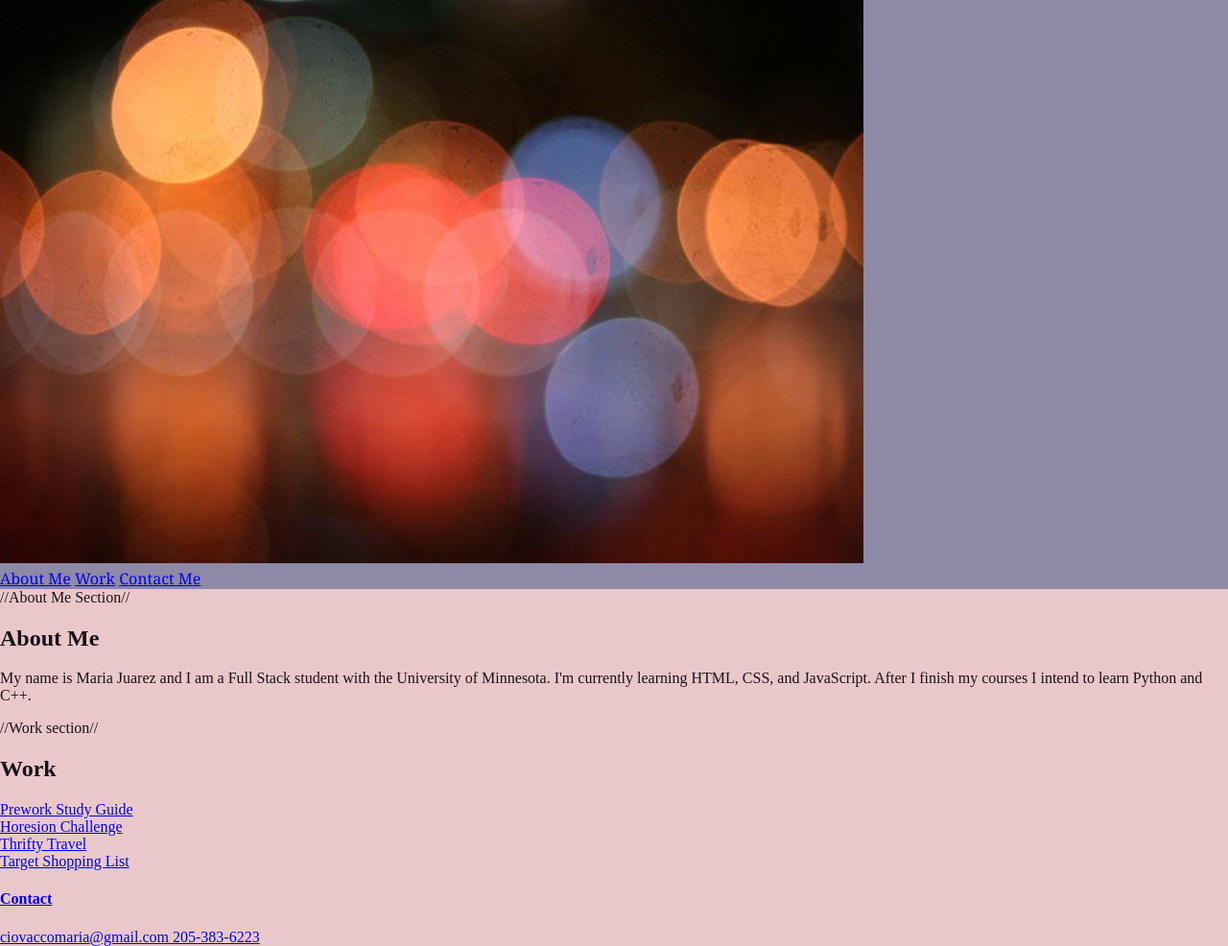
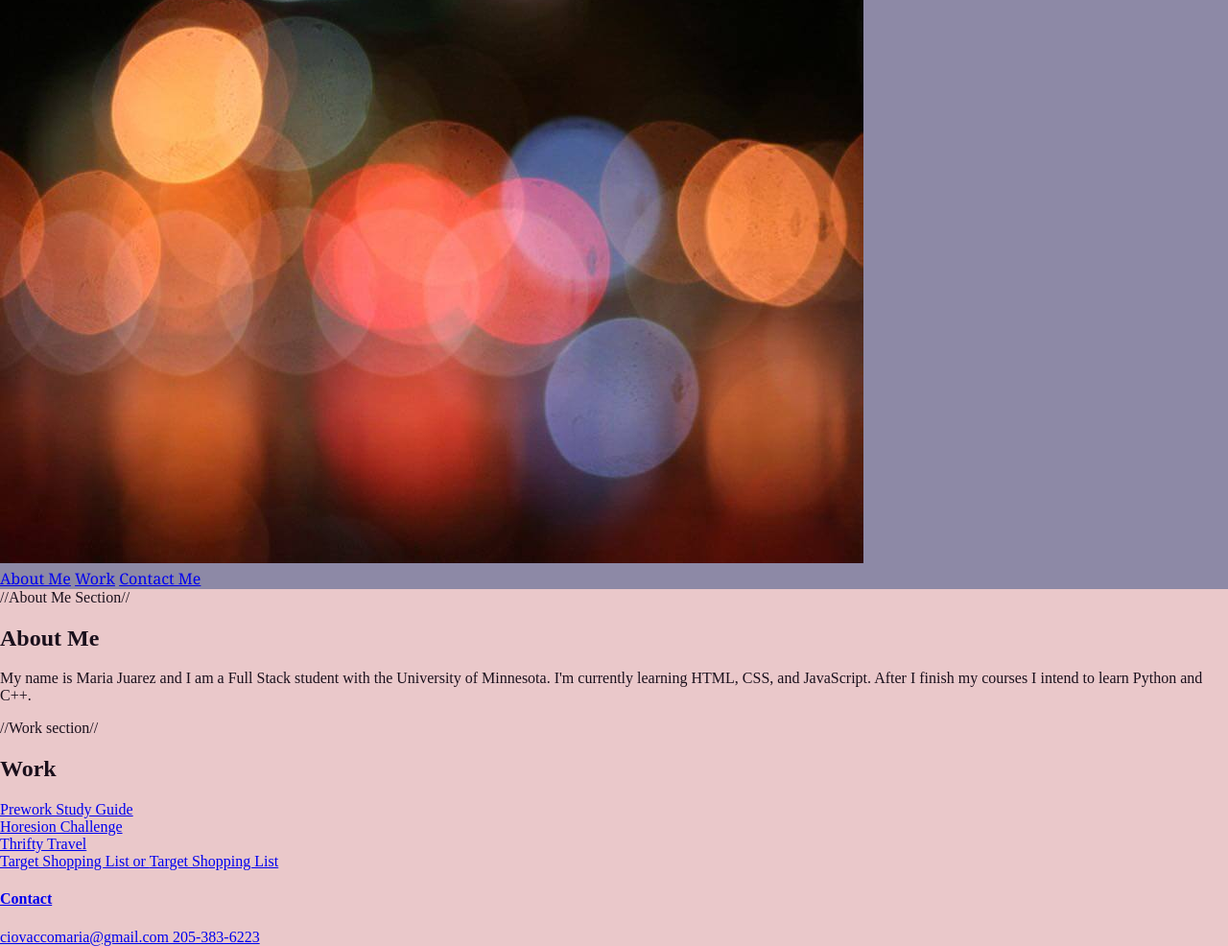
Before and after one commit to maria-ciovacco-juarez/module-two-portfolio, a plain HTML site: page index.html in a window 1280 px wide. Shown: the part 141-1127 px from the top of the page at 96% size. Drawn offline with Linux system fonts and the light colour scheme.

Commit message:
Update index.html

```diff
--- a/index.html
+++ b/index.html
@@ -52,9 +52,11 @@
     </div>
 
       <div>
-      <a href="https://shopping-list.herokuapp.com/" or
+      <a href="https://shopping-list.herokuapp.com/"
+         <h5>Target Shopping List</h5>
+         or
        <a href="https://github.com/tferraro517/Shopping_List_Project"
-      <h4>Target Shopping List</h4>
+      <h6>Target Shopping List</h6>
     </div>
 
   </section>
```
